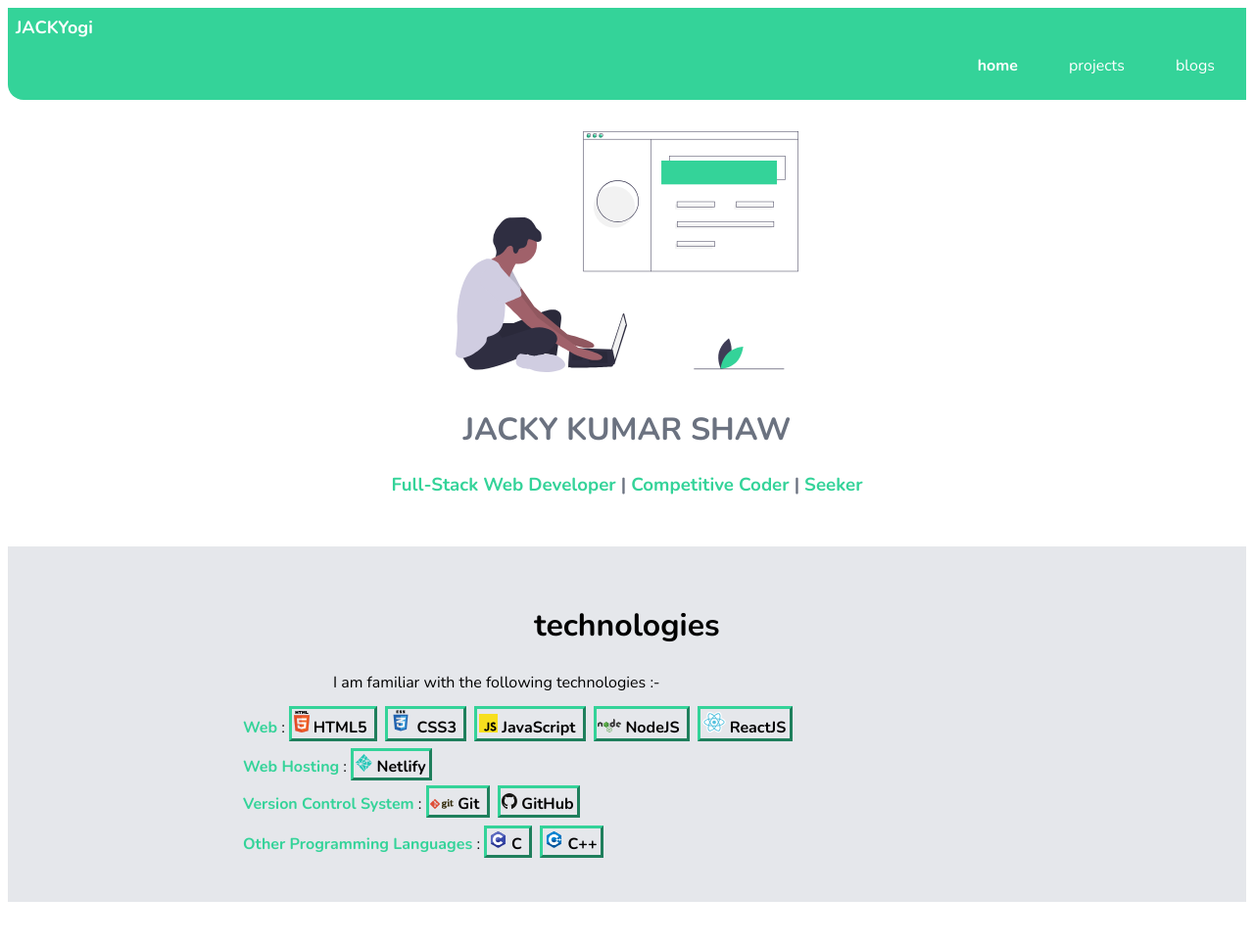
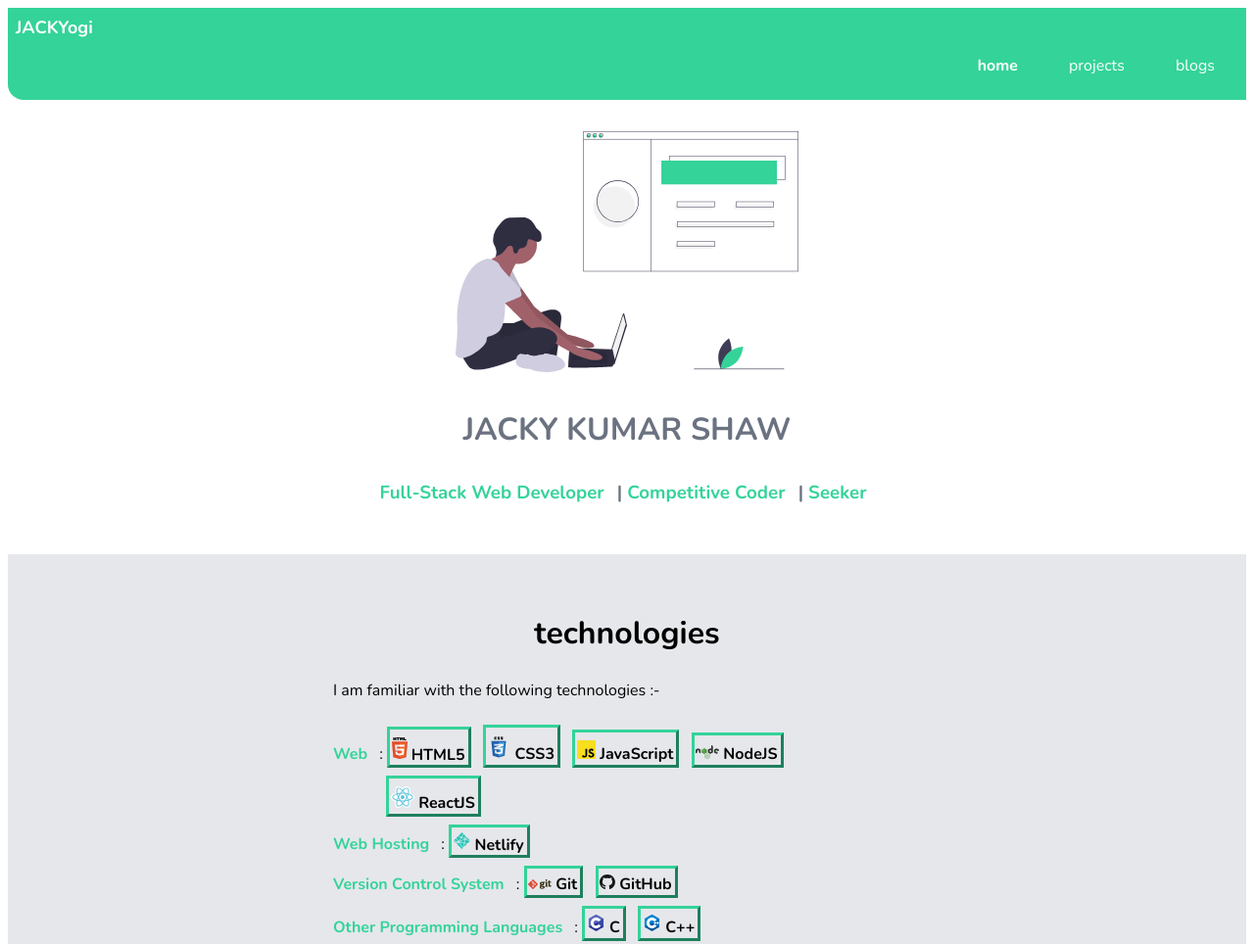
Before and after one commit to JackyKumarShaw/jackyshaw-portfolio, a plain HTML site: page index.html in a window 1280 px wide. Shown: the top 964 px of the page at 98% size. Drawn offline with nearby package versions, Linux system fonts and the light colour scheme.

Commit message:
corrected technologies section - portfolio done!

```diff
--- a/index.html
+++ b/index.html
@@ -46,7 +46,7 @@
             <h1>technologies</h1>
             <p>I am familiar with the following technologies :-</p>
         </div>
-        <p class="container special-container">
+        <p class="container container-center">
             <span style="color: var(--primary-color)">
                 <strong>Web</strong>
             </span> :
@@ -66,7 +66,8 @@
                 <img id="rct" src="/images/react.svg"> <strong>ReactJS</strong>
             </span>
         </p>
-        <p class="container special-container">
+
+        <p class="container container-center">
             <span style="color: var(--primary-color)">
                 <strong>Web Hosting</strong>
             </span> :
@@ -74,7 +75,8 @@
                 <img id="ntly" src="/images/netlify.svg"> <strong>Netlify</strong>
             </span>
         </p>
-        <p class="container special-container">
+
+        <p class="container container-center">
             <span style="color: var(--primary-color)">
                 <strong>Version Control System</strong>
             </span> :
@@ -85,7 +87,8 @@
                 <img id="githb" src="/images/github.svg"> <strong>GitHub</strong>
             </span>
         </p>
-        <p class="container special-container">
+
+        <p class="container container-center">
             <span style="color: var(--primary-color)">
                 <strong>Other Programming Languages</strong>
             </span> :
--- a/styles/style.css
+++ b/styles/style.css
@@ -48,7 +48,7 @@ body {
 }
 
 hr {
-    margin: 2rem 0rem
+    margin: 2rem 0rem;
 }
 
 
@@ -114,12 +114,13 @@ hr {
     color: var(--dark-grey);
 }
 
-/** images in technologies section **/
+/* the technologies section */
 
-.special-container {
-    padding-left: 13rem;
+span {
+    display: inline-block;
+    margin-top: 0.5rem;
+    margin-right: 0.5rem;
 }
-
 #html {
     max-width: 1rem;
 }
@@ -129,7 +130,6 @@ hr {
     padding-right: 0.2rem;
     border-style: outset;
     border-color: var(--primary-color);
-    margin-right: 0.5rem;
 }
 #css {
     max-width: 1.5rem;
@@ -140,7 +140,6 @@ hr {
     padding-right: 0.2rem;
     border-style: outset;
     border-color: var(--primary-color);
-    margin-right: 0.5rem;
 }
 #js {
     max-width: 1.2rem;
@@ -151,7 +150,6 @@ hr {
     padding-right: 0.2rem;
     border-style: outset;
     border-color: var(--primary-color);
-    margin-right: 0.5rem;
 }
 #njs {
     max-width: 1.5rem;
@@ -162,7 +160,6 @@ hr {
     padding-right: 0.2rem;
     border-style: outset;
     border-color: var(--primary-color);
-    margin-right: 0.5rem;
 }
 #rct {
     max-width: 1.5rem;
@@ -173,7 +170,7 @@ hr {
     padding-right: 0.2rem;
     border-style: outset;
     border-color: var(--primary-color);
-    margin-right: 0.5rem;
+    margin-left: 3.4rem;
 }
 #ntly {
     max-width: 1.1rem;
@@ -184,7 +181,6 @@ hr {
     padding-right: 0.2rem;
     border-style: outset;
     border-color: var(--primary-color);
-    margin-right: 0.5rem;
 }
 #git {
     max-width: 1.5rem;
@@ -195,7 +191,6 @@ hr {
     padding-right: 0.2rem;
     border-style: outset;
     border-color: var(--primary-color);
-    margin-right: 0.5rem;
 }
 #githb {
     max-width: 1rem;
@@ -206,7 +201,6 @@ hr {
     padding-right: 0.2rem;
     border-style: outset;
     border-color: var(--primary-color);
-    margin-right: 0.5rem;
 }
 #cprog {
     max-width: 1.2rem;
@@ -217,7 +211,6 @@ hr {
     padding-right: 0.2rem;
     border-style: outset;
     border-color: var(--primary-color);
-    margin-right: 0.5rem;
 }
 #cpp {
     max-width: 1.2rem;
@@ -228,7 +221,6 @@ hr {
     padding-right: 0.2rem;
     border-style: outset;
     border-color: var(--primary-color);
-    margin-right: 0.5rem;
 }
 
 
```
Also changed, not shown: blogs/blogs.html (+2 -2 lines).
